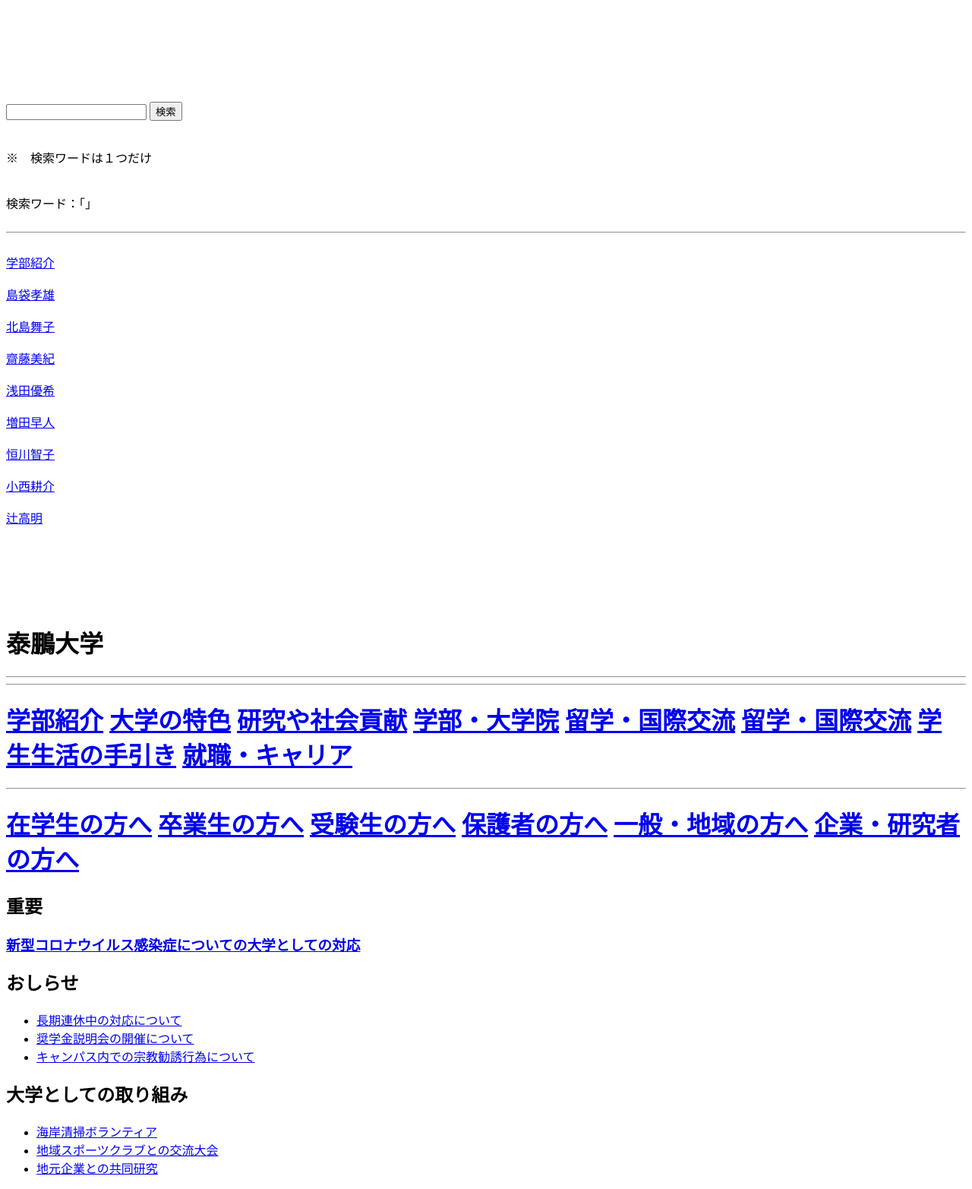
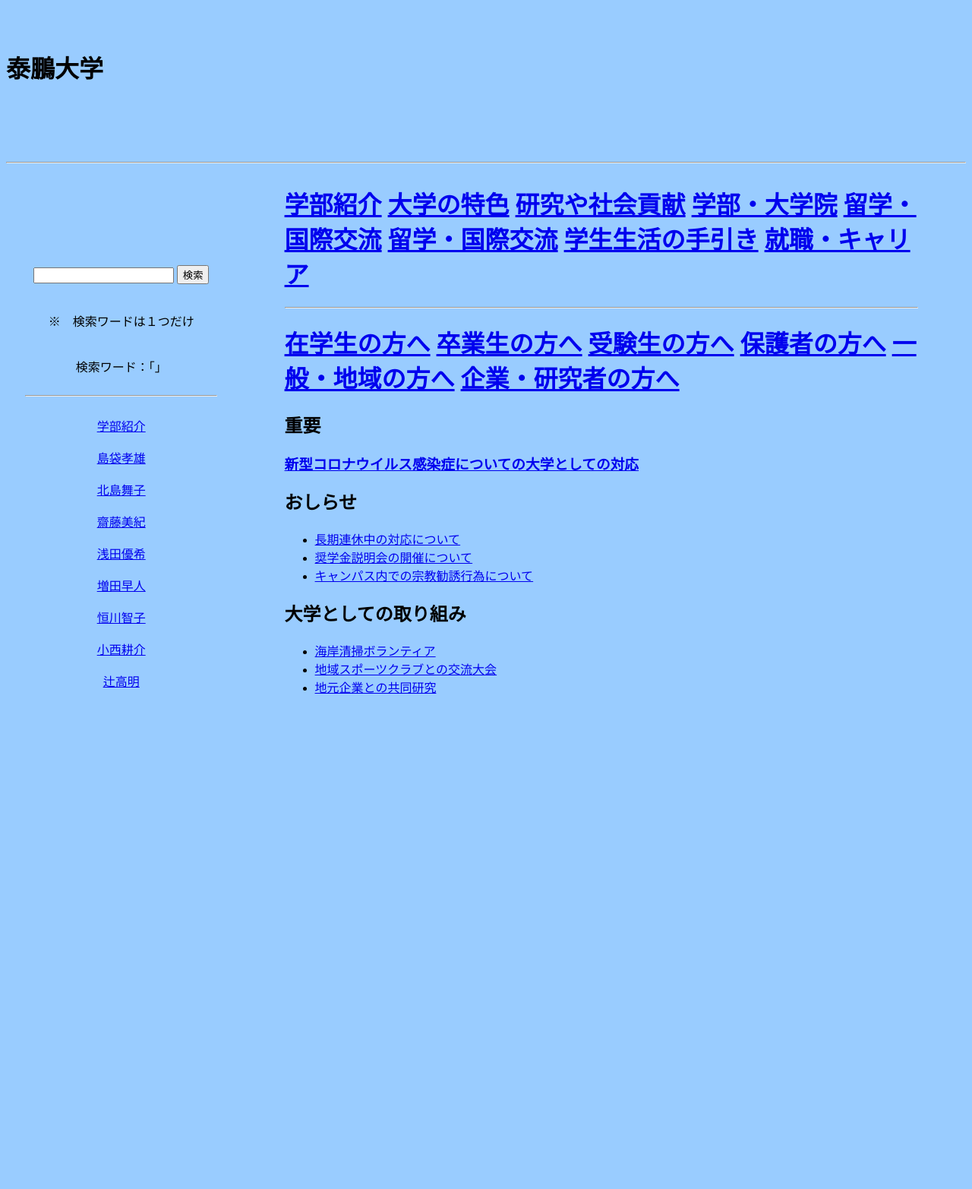
Before and after one commit to TsugawaNaoki0/organized_homepage, a PHP site: page /data/taihou.php in a window 1280 px wide. Shown: the whole page at 76% size. After the commit the page ends 913 px from the top, so only its background shows below. Run offline with PHP 8.4, Linux system fonts and the light colour scheme; data that the repository does not hold is empty.

Commit message:
Add files via upload

```diff
--- a/data/taihou.php
+++ b/data/taihou.php
@@ -3,9 +3,20 @@
   <head>
     <meta charset="utf-8">
     <title></title>
+    <link rel="stylesheet" href="./taihou_style.css">
   </head>
   <body>
-    <form class="" action="./search.php" method="post">
+    <div class="total_main">
+      <br>
+      <br>
+      <h1>泰鵬大学</h1>
+      <br>
+      <br>
+      <br>
+      <br>
+      <hr>
+      <div class="main_left">
+        <form class="" action="./taihou.php" method="post">
           <div class="">
             <br>
             <br>
@@ -14,8 +25,8 @@
             <br>
             <br>
             <br>
-        <input type="text" name="text" value="" class="login">
-        <input type="submit" name="" value="検索" class="login">
+            <input type="text" name="text" value="" class="kensaku">
+            <input type="submit" name="" value="検索" class="kensaku">
           </div>
         </form>
         <br>
@@ -63,13 +74,12 @@
         <br>
         <br>
         <br>
-
-
-    <h1>泰鵬大学</h1>
-    <hr>
-    <hr>
+      </div>
+      <div class="main_right">
+        <!-- <hr>
+        <hr> -->
           <h1>
-        <a href="./shoukai_g.html">学部紹介</a>
+            <a href="./shoukai_g.php">学部紹介</a>
             <a href="#">大学の特色</a>
             <a href="#">研究や社会貢献</a>
             <a href="#">学部・大学院</a>
@@ -121,42 +131,8 @@
               </li>
             </ul>
           </div>
+        </div>
+      </div>
 
-    <!-- <ul>
-      <h1>法学部</h1>
-      <li>
-        <h2><a href="./gakubu/houritsu.html">法律学科</a></h2>
-      </li>
-      <li>
-        <h2><a href="./gakubu/seikei.html">政治経済学科</a></h2>
-      </li>
-
-      <h1>文理学部</h1>
-      <li>
-        <h2><a href="./gakubu/bunkoku.html">文学専攻(国文学)</a></h2>
-      </li>
-      <li>
-        <h2><a href="./gakubu/bunei.html">文学専攻(英文学)</a></h2>
-      </li>
-      <li>
-        <h2><a href="./gakubu/tetsugaku.html">哲学専攻</a></h2>
-      </li>
-      <li>
-        <h2><a href="./gakubu/shigaku.html">史学専攻</a></h2>
-      </li> -->
-
-      <!-- <h1>経済学部</h1>
-      <li>
-        <h2><a href="./gakubu/keizai.html">経済学科</a></h2>
-      </li>
-
-      <h1>商学部</h1>
-      <li>
-        <h2><a href="./gakubu/shou.html">商業学科</a></h2>
-      </li> -->
-
-
-
-    </ul>
   </body>
 </html>
--- /dev/null
+++ b/data/taihou_style.css
@@ -0,0 +1,29 @@
+
+body{
+
+  background-color: #99CCFF;
+}
+
+.total_main{
+}
+
+
+.main_left{
+  float: left;
+  width: 20%;
+  height: auto;
+  text-align: center;
+  margin-left: 2%;
+  margin-right: 2%;
+  /* background-color:black; */
+
+}
+
+.main_right{
+  float: right;
+  width: 66%;
+  margin-left: 5%;
+  margin-right: 5%;
+  /* background-color:red; */
+
+}
```
Also changed, not shown: data/shoukai_g.php (added, +118 -0 lines). Lines whose indentation alone changed are shown as unchanged.
